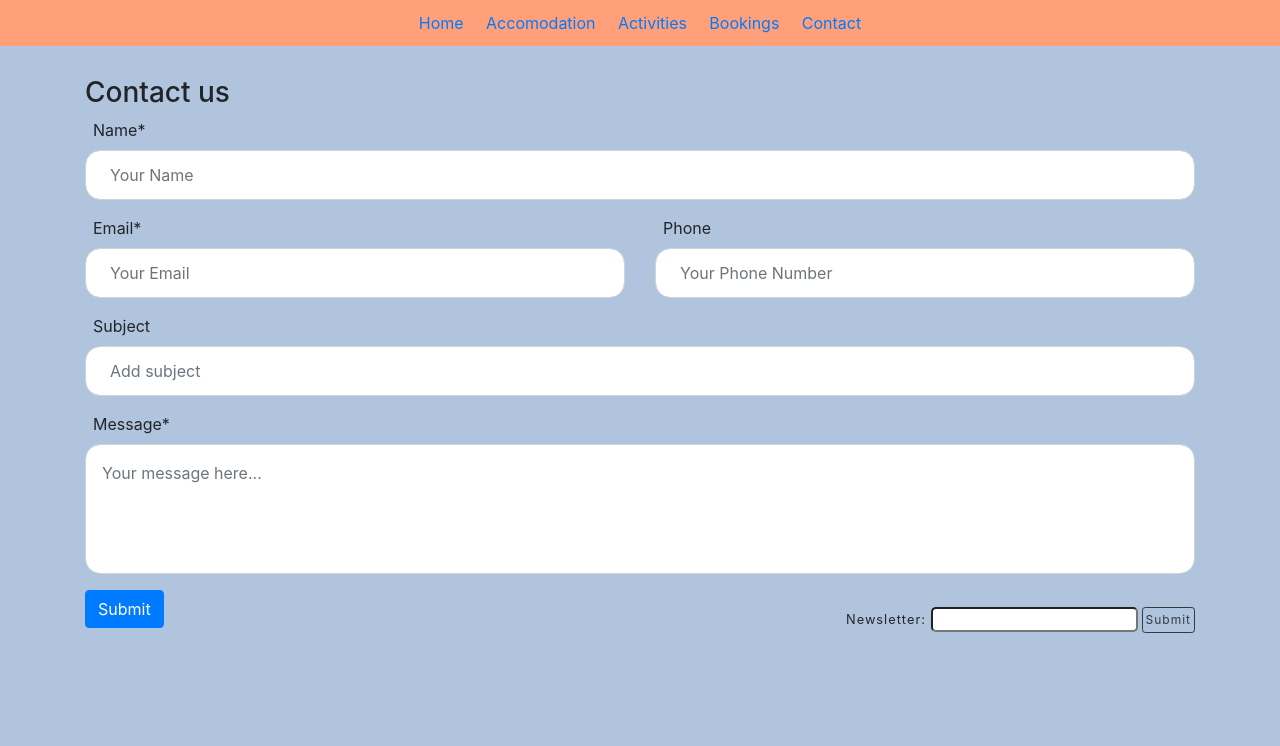
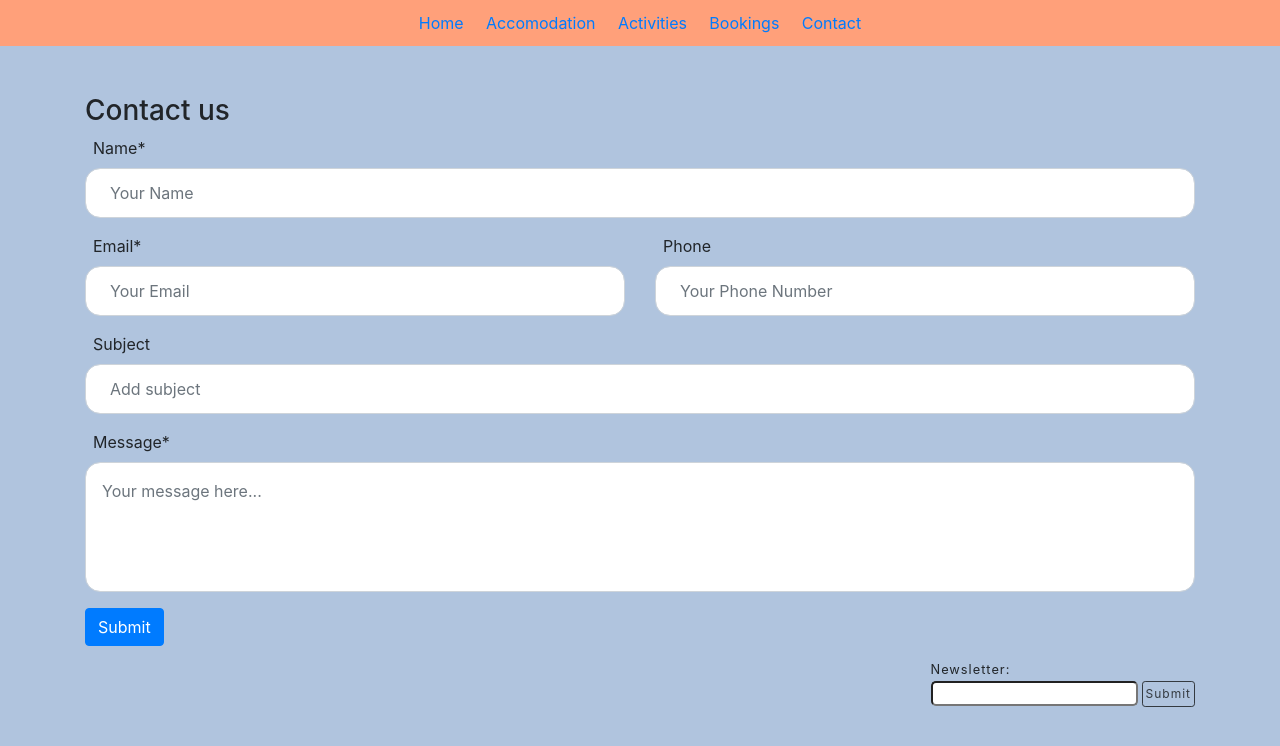
Before and after one commit to milosrancic/reactjs-website, a React (Create React App) app: page /contact in a window 1280 px wide. Shown: the top 746 px of the page. Built offline with nearby package versions, Linux system fonts and the light colour scheme.

Commit message:
added margins

```diff
--- a/src/components/Contact.js
+++ b/src/components/Contact.js
@@ -8,7 +8,7 @@ const handleSubmit = event => {
 
 const Contact = () => {
   return (
-    <div className="Contact container">
+    <div className="Contact container my-5">
       <h3>Contact us</h3>
       <form onSubmit={handleSubmit}>
         <div className="form-group">
@@ -84,9 +84,9 @@ const Contact = () => {
           Submit
         </button>
 
-        <div className="float-right newsletter-div mt-3">
+        <div className="float-right newsletter-div my-5">
           <small className="text-newsletter">
-            Newsletter: <input type="text" className="input-newsletter" />
+            Newsletter: <br /> <input type="text" className="input-newsletter" />
           </small>
           <button
             type="button"
```
